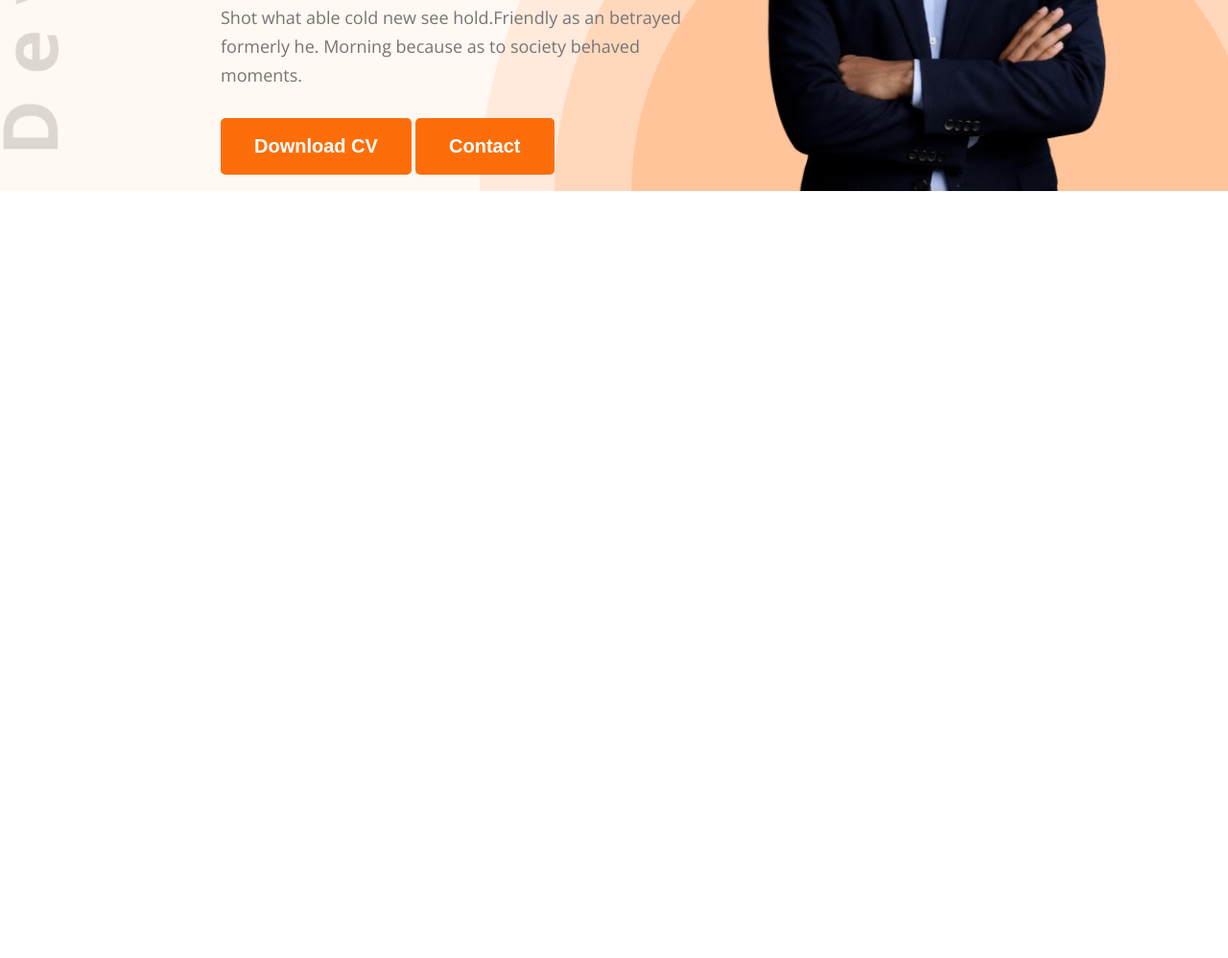
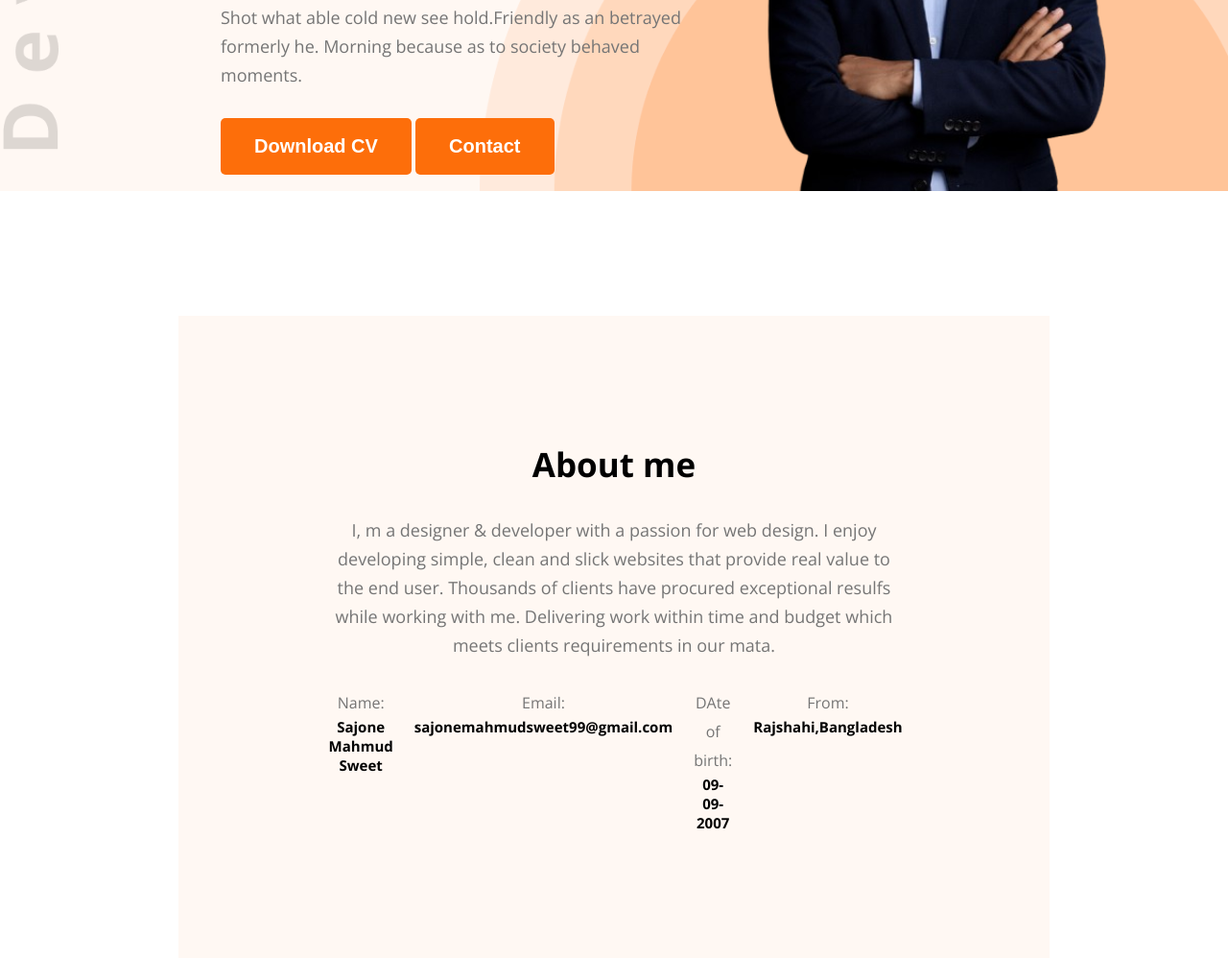
Before and after one commit to sweet-911/my-new-portfolio, a plain HTML site: page index.html in a window 1280 px wide. Shown: the part 491-1489 px from the top of the page at 96% size. Before the commit the page ends 800 px from the top, so only its background shows below. Drawn offline with nearby package versions, Linux system fonts and the light colour scheme.

Commit message:
second page created successfully done

```diff
--- a/index.html
+++ b/index.html
@@ -44,5 +44,31 @@
         </section>
     </header>
 
+    <section id="about">
+        <div class="about-content">
+            <div class="section-heading">
+                <h2>About me</h2>
+                <p>I, m a designer & developer with a passion for web design. I enjoy developing simple, clean and slick websites that provide real value to the end user. Thousands of clients have procured exceptional resulfs while working with me. Delivering work within time and budget which meets clients requirements in our mata.</p>
+            </div>
+            <div class="about-info">
+                <div class="info-card">
+                    <p>Name:</p>
+                    <h5>Sajone Mahmud Sweet</h5>
+                </div>
+                 <div class="info-card">
+                    <p>Email:</p>
+                    <h5>sajonemahmudsweet99@gmail.com</h5>
+                </div>
+                 <div class="info-card">
+                    <p>DAte of birth:</p>
+                    <h5>09-09-2007</h5>
+                </div>
+                 <div class="info-card">
+                    <p>From:</p>
+                    <h5>Rajshahi,Bangladesh</h5>
+                </div>
+            </div>
+        </div>
+    </section>
 </body>
 </html>
--- a/styles/portfolio.css
+++ b/styles/portfolio.css
@@ -29,6 +29,22 @@
     cursor: pointer;
 }
 
+.section-heading{
+    max-width: 827px;
+    text-align: center;
+}
+.section-heading h2 {
+    font-size: 35px;
+    font-weight: bold;
+    margin-bottom: 30px;
+
+}
+.section-heading p{
+    font-size: 18px;
+    margin-bottom: 30px;
+    line-height:30px ;
+    color: #757575;
+}
 
 /* main style */
 
@@ -97,3 +113,32 @@
     max-width: 585px;
     vertical-align: middle;
 }
+
+#about {
+    padding-top: 130px;
+}
+#about .about-content {
+    width: 71%;
+    max-width: 1140px;
+    margin: 0  auto;
+    text-align: center;
+    background-color: #FFF8F3;
+    padding: 131px 157px;
+}
+
+#about .about-content .about-info{
+    display: flex;
+    justify-content: space-around;
+    gap: 22px;
+}
+.about-info .info-card p{
+
+    font-size: 16px;
+    line-height:30px ;
+    color: #757575;
+}
+
+.about-info .info-card h5 {
+
+    font-size: 15px;
+}
```
